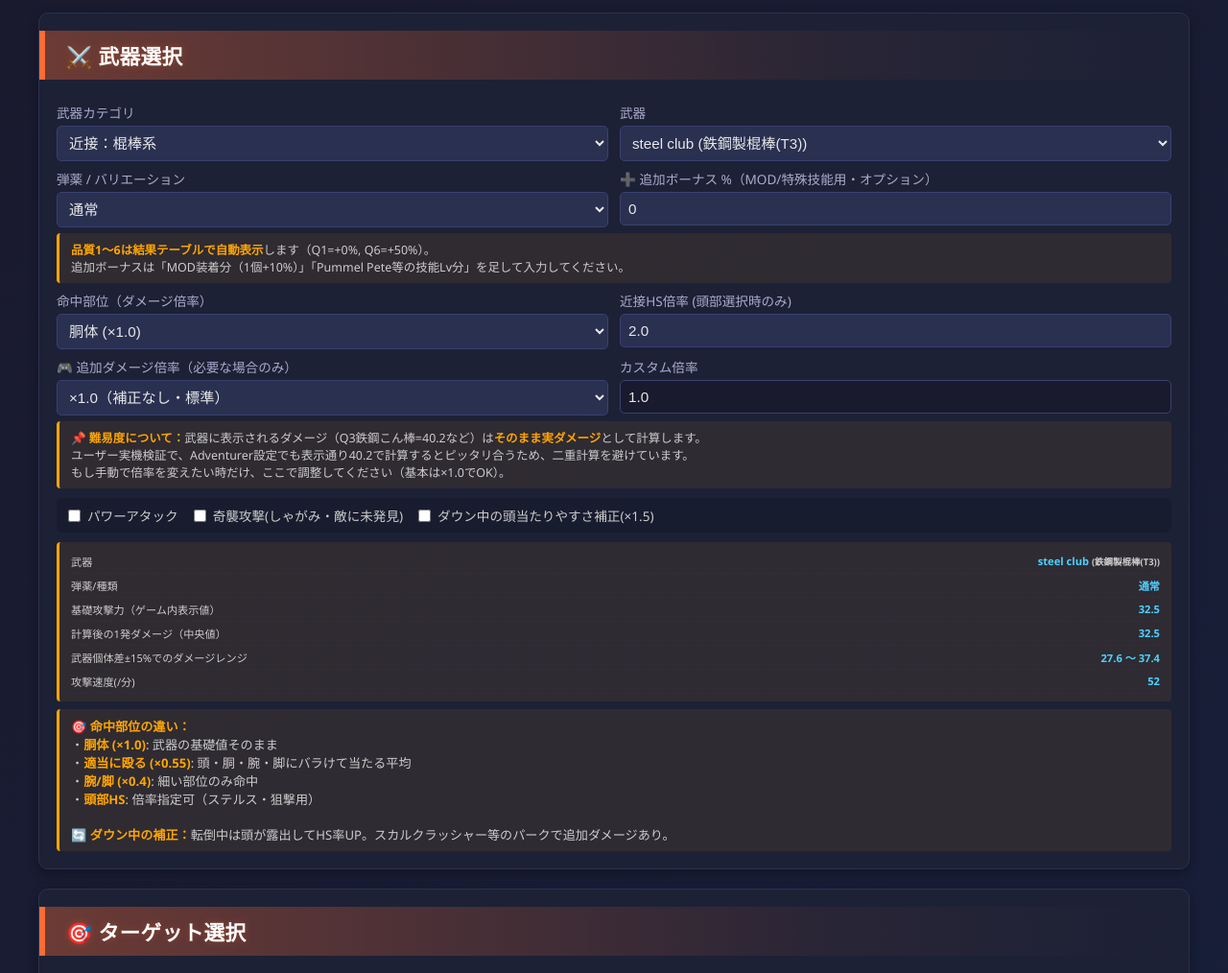
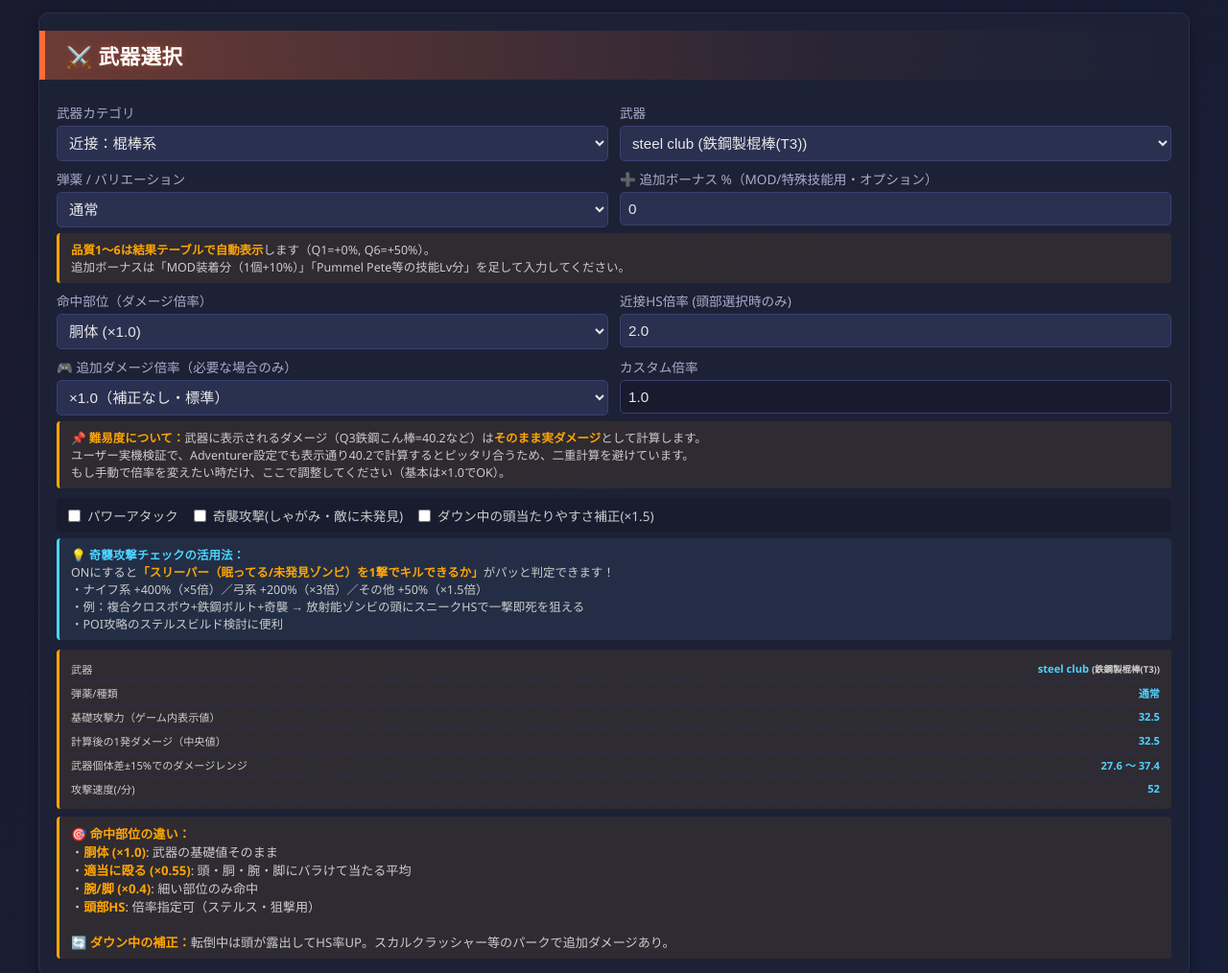
Before and after one commit to hadesudearu999-dot/zombie-calc, a plain HTML site: page index.html in a window 1280 px wide. Shown: the part 86-1100 px from the top of the page at 96% size. Drawn offline with Linux system fonts and the light colour scheme.

Commit message:
Update index.html

```diff
--- a/index.html
+++ b/index.html
@@ -312,6 +312,13 @@
       <label style="display:none;"><input type="checkbox" id="modBonus"></label>
       <label style="display:none;"><input type="checkbox" id="perkBonus"></label>
       <label style="display:none;"><input type="number" id="qualityBonus" value="0"></label>
+    </div>
+    <div class="info-box" style="font-size:0.78em;margin-top:6px;background:rgba(100,200,255,0.08);border-left:3px solid #4dd2ff;">
+      <b style="color:#4dd2ff;">💡 奇襲攻撃チェックの活用法：</b><br>
+      ONにすると<b>「スリーパー（眠ってる/未発見ゾンビ）を1撃でキルできるか」</b>がパッと判定できます！<br>
+      ・ナイフ系 +400%（×5倍）／弓系 +200%（×3倍）／その他 +50%（×1.5倍）<br>
+      ・例：複合クロスボウ+鉄鋼ボルト+奇襲 → 放射能ゾンビの頭にスニークHSで一撃即死を狙える<br>
+      ・POI攻略のステルスビルド検討に便利
     </div>
     <div id="weaponInfo" class="info-box"></div>
     <div class="info-box" style="margin-top:8px;">
@@ -1013,9 +1020,11 @@ function calcDamagePerHit(w, ammo) {
     dmg *= parseFloat(loc);
   }
 
-  // 奇襲
-  if (document.getElementById('sneakAttack').checked && w.sneakBonus) {
-    dmg *= (1 + w.sneakBonus);
+  // 奇襲攻撃（しゃがみ + 敵未発見時）
+  // ナイフ系 +400%、弓系 +200%、その他は +50% がデフォルト
+  if (document.getElementById('sneakAttack').checked) {
+    const sneakMult = (w.sneakBonus !== undefined) ? w.sneakBonus : 0.5;
+    dmg *= (1 + sneakMult);
   }
 
   // 強化合計（品質+MOD+技能の総ボーナス）
```
